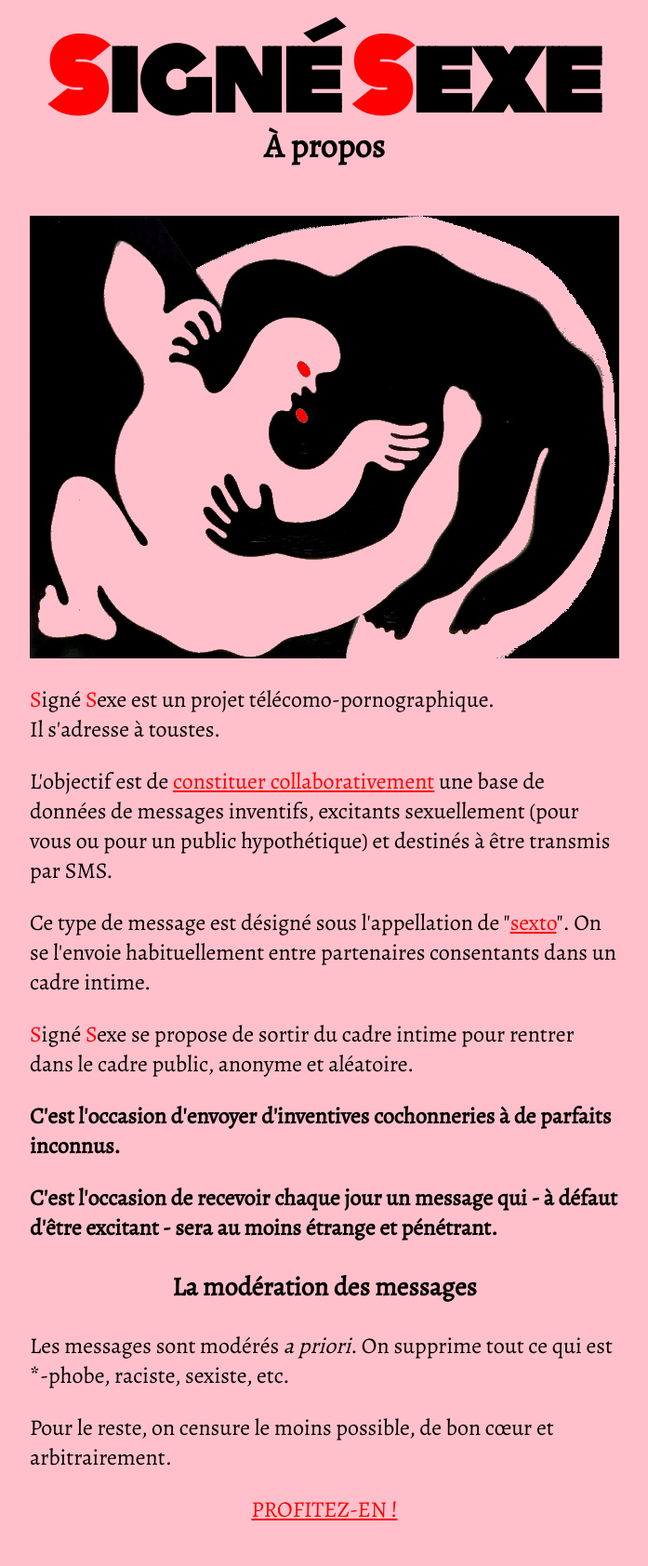
After one commit to constructions-incongrues/fr.partouze-cagoule.signesexe, a PHP site: page /apropos.php in a window 1280 px wide. The commit adds this page. Shown: the whole page at 93% size, without its empty margins (291-988 px from the left). Run offline with PHP 8.4, Linux system fonts and the light colour scheme.

Commit message:
[ui] À propos !

```diff
--- /dev/null
+++ b/src/public/apropos.php
@@ -0,0 +1,51 @@
+<html>
+    <head>
+        <meta charset="UTF-8">
+        <title>Signé Sexe : Un sexto quotidien pour 1 € par mois</title>
+        <link href="style.css" rel="stylesheet">
+        <meta property="og:image" content="//submit.png" />
+        <link rel="apple-touch-icon" sizes="57x57" href="favicon/apple-icon-57x57.png">
+        <link rel="apple-touch-icon" sizes="60x60" href="favicon/apple-icon-60x60.png">
+        <link rel="apple-touch-icon" sizes="72x72" href="favicon/apple-icon-72x72.png">
+        <link rel="apple-touch-icon" sizes="76x76" href="favicon/apple-icon-76x76.png">
+        <link rel="apple-touch-icon" sizes="114x114" href="favicon/apple-icon-114x114.png">
+        <link rel="apple-touch-icon" sizes="120x120" href="favicon/apple-icon-120x120.png">
+        <link rel="apple-touch-icon" sizes="144x144" href="favicon/apple-icon-144x144.png">
+        <link rel="apple-touch-icon" sizes="152x152" href="favicon/apple-icon-152x152.png">
+        <link rel="apple-touch-icon" sizes="180x180" href="favicon/apple-icon-180x180.png">
+        <link rel="icon" type="image/png" sizes="192x192"  href="favicon/android-icon-192x192.png">
+        <link rel="icon" type="image/png" sizes="32x32" href="favicon/favicon-32x32.png">
+        <link rel="icon" type="image/png" sizes="96x96" href="favicon/favicon-96x96.png">
+        <link rel="icon" type="image/png" sizes="16x16" href="favicon/favicon-16x16.png">
+        <link rel="manifest" href="favicon/manifest.json">
+        <meta name="msapplication-TileColor" content="#000">
+        <meta name="msapplication-TileImage" content="/ms-icon-144x144.png">
+        <meta name="theme-color" content="#000">
+    </head>
+
+    <body id="apropos">
+        <h1><span class="underline">S</span>igné <span class="underline">S</span>exe</h1>
+        <h2 style="background-color: transparent;color: #000;margin-top: -45px;">À propos</h2>
+        <div class="center">
+            <img src="submit.png" title="https://fr.wikipedia.org/wiki/Victor_Vasarely">
+            <h3 id="intention"></h3>
+            <p><span class="red">S</span>igné <span class="red">S</span>exe est un projet télécomo-pornographique. <br>
+            Il s'adresse à toustes.</p>
+
+            <p>L'objectif est de <a href="contribute.php">constituer collaborativement</a> une base de données de messages inventifs, excitants sexuellement (pour vous ou pour un public hypothétique) et destinés à être transmis par SMS.</p>
+            <p>Ce type de message est désigné sous l'appellation de "<a href="https://fr.wiktionary.org/wiki/sexto">sexto</a>". On se l'envoie habituellement entre partenaires consentants dans un cadre intime.</p>
+
+            <p><span class="red">S</span>igné <span class="red">S</span>exe se propose de sortir du cadre intime pour rentrer dans le cadre public, anonyme et aléatoire.</p>
+
+            <p><strong>C'est l'occasion d'envoyer d'inventives cochonneries à de parfaits inconnus.</strong></p>
+            <p><strong>C'est l'occasion de recevoir chaque jour un message qui - à défaut d'être excitant - sera au moins étrange et pénétrant.</strong></p>
+
+            <h3>La modération des messages</h3>
+
+            <p>Les messages sont modérés <em>a priori</em>. On supprime tout ce qui est *-phobe, raciste, sexiste, etc.</p>
+            <p>Pour le reste, on censure le moins possible, de bon cœur et arbitrairement.</p>
+
+            <p style="text-align: center;"><a href="contribute.php">PROFITEZ-EN !</a></p>
+        </p>
+    </body>
+</html>
--- a/src/public/sextos.php
+++ b/src/public/sextos.php
@@ -1,7 +1,7 @@
 <html>
 	<head>
 		<meta charset="UTF-8">
-		<title>Signé Sexe : Un sexto quotidien, à partir de 1 euro par mois</title>
+		<title>Signé Sexe : Un sexto quotidien, à partir de 1 € par mois</title>
 		<link href="style.css" rel="stylesheet">
 		<meta property="og:image" content="//submit.png" />
         <link rel="apple-touch-icon" sizes="57x57" href="favicon/apple-icon-57x57.png">
@@ -24,7 +24,7 @@
 	</head>
 
     <body id="database">
-        <h1 style="margin-bottom:0.1em; margin-top:0.1em;"><span class="underline">S</span>igné <span class="underline">S</span>exe</h1>
+        <h1><span class="underline">S</span>igné <span class="underline">S</span>exe</h1>
 		<div class="center" style="width:634px;">
             <h2>Les <span class="red">SEXTOS</span> validés <br>par notre équipe de <span class="red">MODÉRATEURS</span></h2>
             <h3><a href="contribute.php">PROPOSEZ UN SEXTO</a></h3>
--- a/src/public/style.css
+++ b/src/public/style.css
@@ -1,10 +1,10 @@
 @import url('https://fonts.googleapis.com/css?family=Monoton');
-@import url('https://fonts.googleapis.com/css?family=Chewy');
+@import url('https://fonts.googleapis.com/css?family=Alegreya');
 @import url('https://fonts.googleapis.com/css?family=Barlow');
 
 body {
     background-color: pink;
-	font-family: 'Barlow', sans-serif;
+	font-family: 'Alegreya', sans-serif;
 	font-size: 1.5em;
     font-weight: normal;
 }
@@ -18,20 +18,21 @@ h1 {
 }
 
 h2 {
-    font-family: 'Chewy', cursive;
-    background-color: black; color: pink;
+    font-family: 'Alegreya', cursive;
+    background-color: pink;
+    color: black;
     text-align: center;
     padding: 0.5rem;
 }
 
 h3 {
     text-align: center;
-    font-family: 'Chewy', cursive;
+    font-family: 'Alegreya', cursive;
 }
 
 .center {
     margin: auto;
-    width: 50%;
+    width: 634px;
     border: 3px solid pink;
     padding: 10px;
 }
@@ -55,7 +56,7 @@ h2 a { color: red;font-weight: normal;}
 h2 a:hover { text-decoration: none;}
 
 table {
-    font-family: Chewy;
+    font-family: Alegreya;
 }
 
 hr {
```
Also changed, not shown: src/public/index.php (+10 -20 lines), src/public/sexto.php (line endings or trailing spaces).
